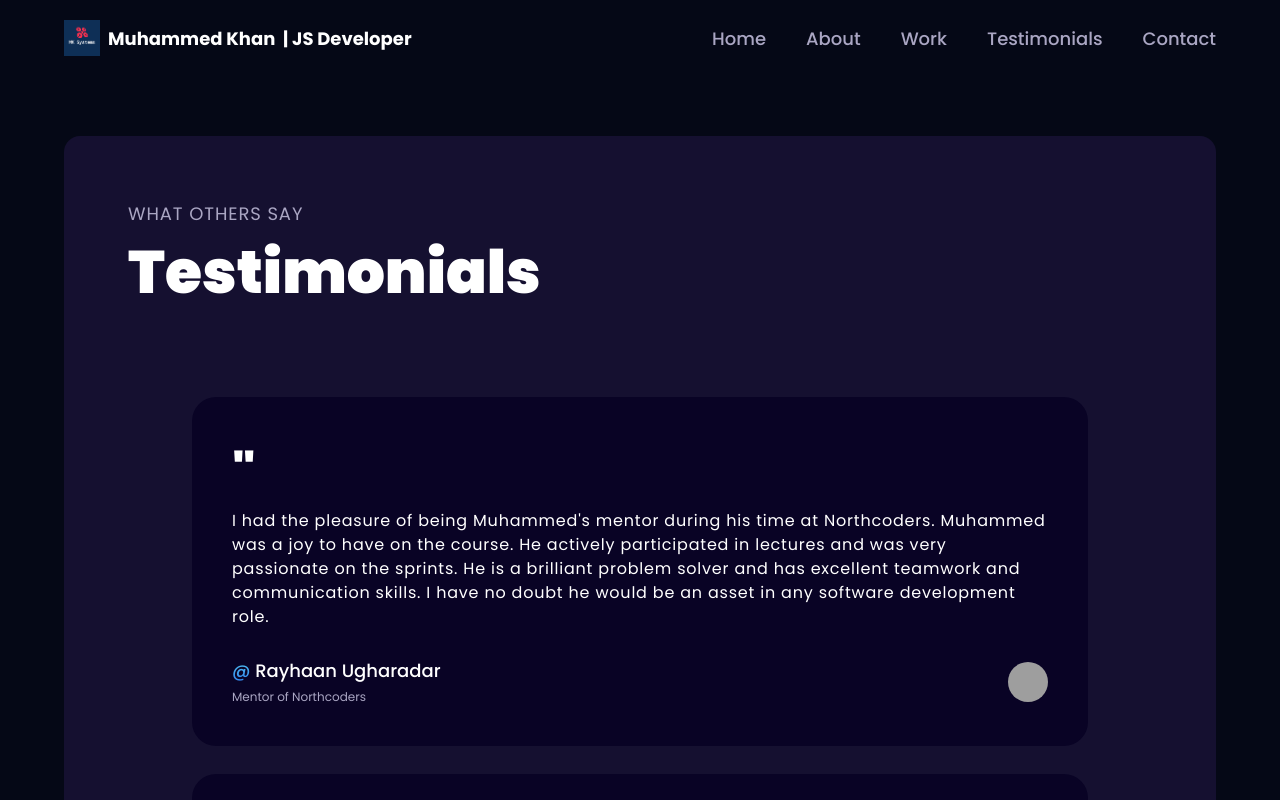
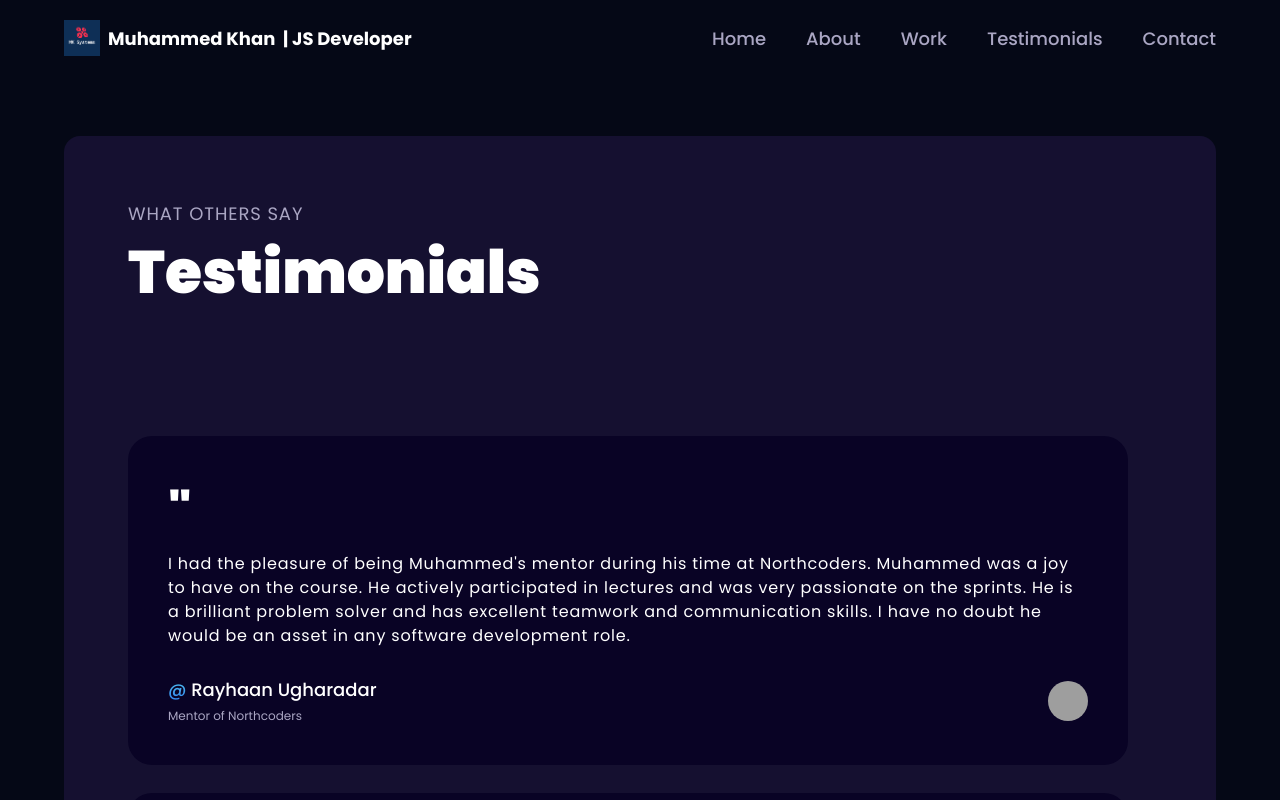
Before and after one commit to muhammeddevops/portfolio-site, a React (Vite) app: page /testimonials in a window 1280 px wide. Shown: the top 800 px of the page. Built offline with nearby package versions, Linux system fonts and the light colour scheme; grey boxes are pictures that could not be loaded.

Commit message:
fixes bug in testimonial comp

```diff
--- a/src/components/About.jsx
+++ b/src/components/About.jsx
@@ -4,7 +4,7 @@ import { SectionWrapper } from "../hoc";
 
 const About = () => {
   return (
-    <div className="bg-bg5 bg-cover bg-no-repeat bg-center mt-12">
+    <div className="bg-bg5 bg-hero-pattern bg-cover bg-no-repeat bg-center mt-12">
       <Overview />
       <Experience />
     </div>
--- a/src/components/Navbar.jsx
+++ b/src/components/Navbar.jsx
@@ -56,17 +56,6 @@ const Navbar = () => {
           } p-6 black-gradient absolute top-20 right-0 mx-4 my-2 min-w-[140px] z-10 rounded-xl sm:hidden`}
         >
           <ul className="list-none flex  justify-end items-start flex-col gap-4">
-            <li
-              className={`${
-                active === "home" ? "text-white" : "text-secondary"
-              } font-poppins font-medium cursor-pointer text-[16px]`}
-              onClick={() => {
-                setToggle(!toggle);
-                setActive("home");
-              }}
-            >
-              <a href="/">Home</a>
-            </li>
             {navLinks.map((link) => (
               <li
                 key={link.id}
--- a/src/components/Portfolio.jsx
+++ b/src/components/Portfolio.jsx
@@ -4,7 +4,7 @@ import { SectionWrapper } from "../hoc";
 
 const Portfolio = () => {
   return (
-    <div className="mt-12">
+    <div className="mt-12 bg-hero-pattern">
       <div className="bg-bg1 bg-cover bg-no-repeat bg-center">
         <Tech />
       </div>
--- a/src/components/Testimonials.jsx
+++ b/src/components/Testimonials.jsx
@@ -1,3 +1,4 @@
+import React from "react";
 import { motion } from "framer-motion";
 
 import { styles } from "../styles";
@@ -15,11 +16,11 @@ const FeedbackCard = ({
 }) => (
   <motion.div
     variants={fadeIn("", "spring", index * 0.5, 0.75)}
-    className="bg-black-200 p-10 rounded-3xl  w-full"
+    className="bg-black-200 p-10 rounded-3xl xs:w-[450px] md:w-[550px] lg:w-[850px] xl:w-[1000px] w-full"
   >
     <p className="text-white font-black text-[48px]">"</p>
 
-    <div className="flex-1">
+    <div className="mt-1">
       <p className="text-white tracking-wider text-[16px]">{testimonial}</p>
 
       <div className="mt-7 flex justify-between items-center gap-1">
@@ -44,29 +45,27 @@ const FeedbackCard = ({
 
 const Testimonials = () => {
   return (
-    <div className="mt-12 bg-black-100 rounded-[20px]">
+    <div className={`mt-12 bg-black-200 rounded-[20px]`}>
       <div
-        className={`${styles.padding} bg-tertiary rounded-2xl min-h-[300px]`}
+        className={`${styles.padding} bg-tertiary rounded-t-2xl min-h-[300px]`}
       >
         <motion.div variants={textVariant()}>
           <p className={styles.sectionSubText}>What others say</p>
           <h2 className={styles.sectionHeadText}>Testimonials</h2>
         </motion.div>
+      </div>
 
-        <div
-          className={`${styles.paddingX} mt-20 pb-14 grid grid-cols-1 gap-7`}
-        >
-          {testimonials.map((testimonial, index) => (
-            <FeedbackCard
-              key={testimonial.name}
-              index={index}
-              {...testimonial}
-            />
-          ))}
-        </div>
+      <div
+        className={`${styles.paddingX}  pb-14 flex flex-wrap gap-7 bg-tertiary rounded-b-2xl`}
+      >
+        {testimonials.map((testimonial, index) => (
+          <FeedbackCard key={testimonial.name} index={index} {...testimonial} />
+        ))}
       </div>
     </div>
   );
 };
 
 export default SectionWrapper(Testimonials, "");
+
+//xs:grid lg:grid xs:grid-cols-1 lg:grid-cols-1
```
